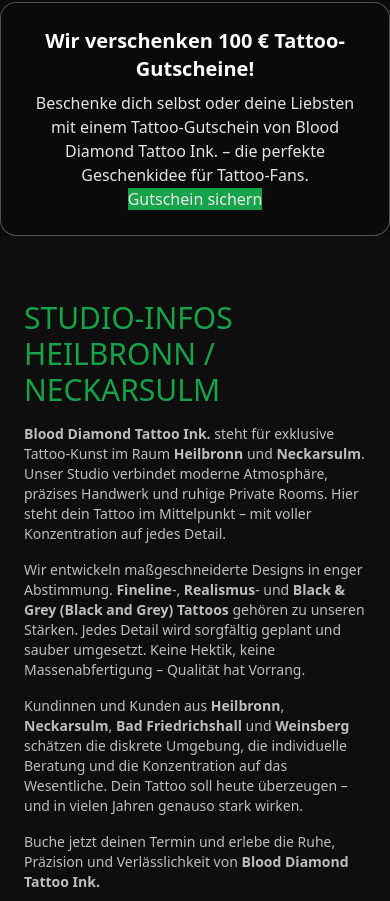
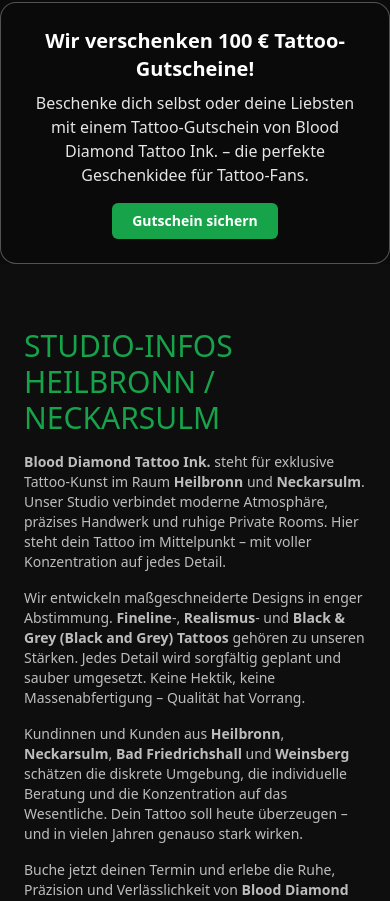
Before and after one commit to Riven91/BloodDiamondInk, a Next.js app: page /heilbronn in a window 390 px wide. Shown: the part 1083-1984 px from the top of the page. Built offline with nearby package versions, Linux system fonts and the light colour scheme.

Commit message:
Adjust mobile footer link alignment

```diff
--- a/app/heilbronn/page.tsx
+++ b/app/heilbronn/page.tsx
@@ -91,6 +91,22 @@
   console.warn("HeilbronnPage: studio captions length does not match studio images count.");
 }
 
+type ButtonProps = ComponentPropsWithoutRef<"a">;
+
+function Button({ className, children, ...props }: ButtonProps) {
+  const baseClassName =
+    "inline-flex items-center justify-center rounded-md px-5 py-2 text-sm font-semibold text-white transition-colors focus-visible:outline focus-visible:outline-2 focus-visible:outline-offset-2 focus-visible:outline-brand-ring";
+
+  return (
+    <a
+      {...props}
+      className={[baseClassName, className].filter(Boolean).join(" ")}
+    >
+      {children}
+    </a>
+  );
+}
+
 export const metadata: Metadata = {
   title: "Tattoo Studio Heilbronn – Blood Diamond Tattoo Ink. | Handwerk, Ruhe und Präzision",
   description:
@@ -178,14 +194,14 @@
           Beschenke dich selbst oder deine Liebsten mit einem Tattoo-Gutschein
           von Blood Diamond Tattoo Ink. – die perfekte Geschenkidee für Tattoo-Fans.
         </p>
-  <a
+        <Button
           href="https://kontakt.blooddiamond-tattoo.de/gutschein/"
           target="_blank"
           rel="noopener noreferrer"
           className="mt-4 bg-brand hover:bg-brand-hover"
         >
           Gutschein sichern
-        </a>
+        </Button>
       </section>
 
       <section className="bg-blooddiamond-muted/30 py-16">
--- a/components/Footer.tsx
+++ b/components/Footer.tsx
@@ -97,7 +97,9 @@
               </a>
             </div>
           </div>
-          <div className="flex flex-col items-start gap-3 text-left md:items-center md:text-center">
+          {/* Mobile-Feinanpassung: F.A.Q. & Kontakt leicht nach oben verschieben */}
+          <div className="flex flex-1 flex-row items-center justify-center gap-6 self-center text-center md:flex-col md:gap-3 relative md:static">
+            <div className="absolute -top-2 left-1/2 -translate-x-1/2 flex gap-6 md:static md:translate-x-0 md:top-0">
               <a href="/#faq" className="text-neutral-300 transition hover:text-white">
                 FAQ
               </a>
@@ -109,6 +111,7 @@
               >
                 Kontakt
               </a>
+            </div>
           </div>
 
           <div className="flex flex-col items-start gap-3 text-left md:items-end md:text-right">
```
Lines whose indentation alone changed are shown as unchanged.
